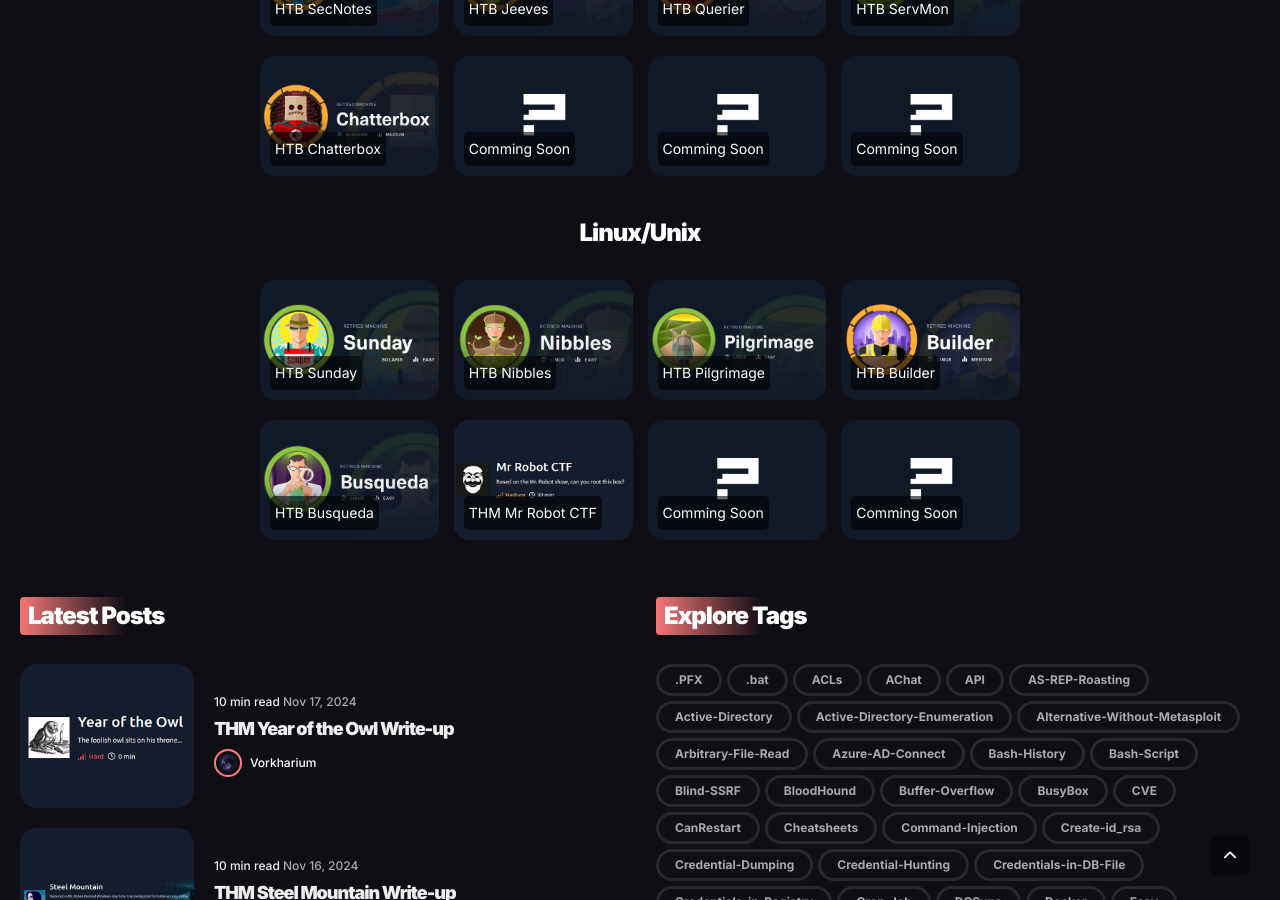
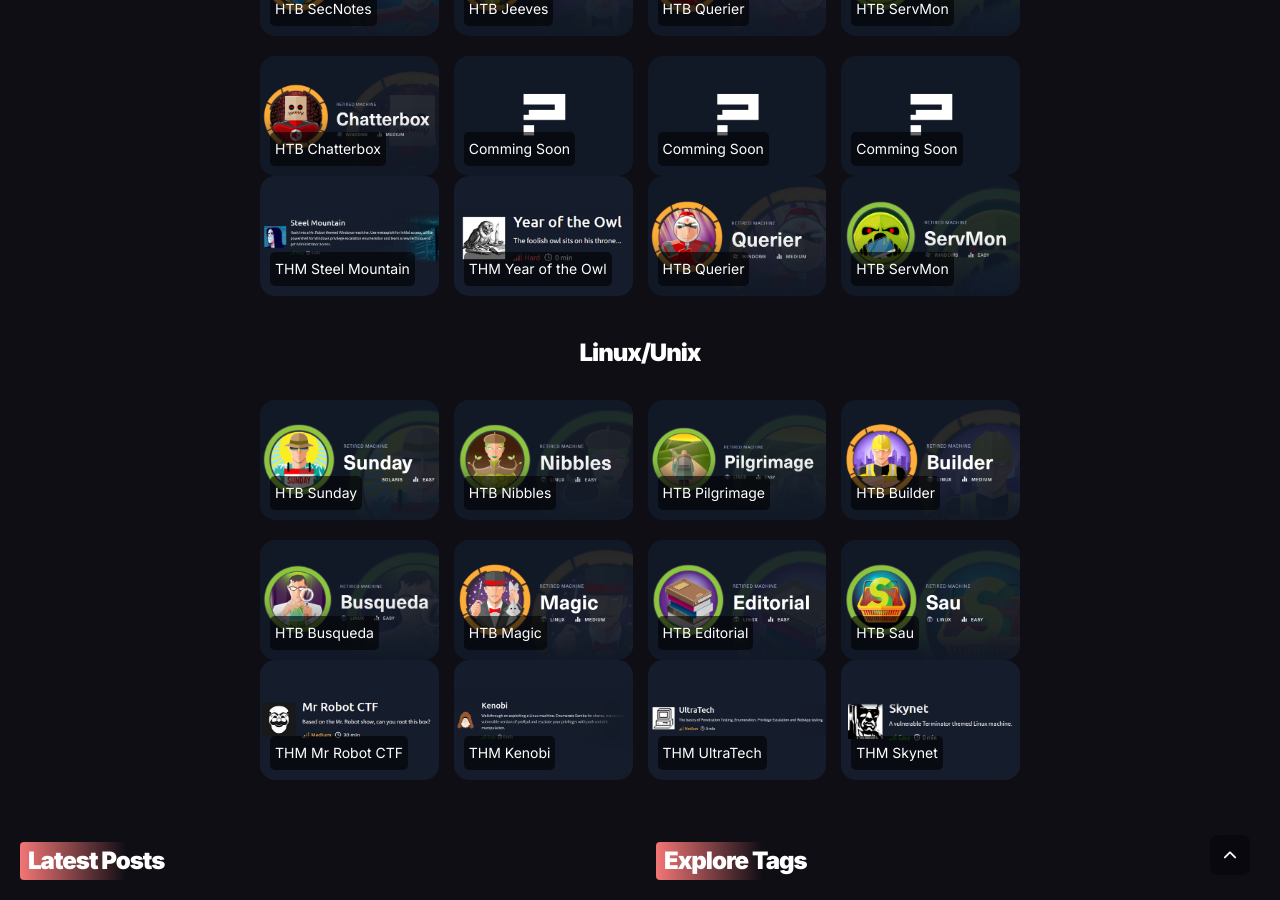
Before and after one commit to Vorkharium/vorkharium.github.io, a Jekyll site: the page built from _pages/write-ups.md, in a window 1280 px wide and 900 px high, scrolled down 1215 px. Built offline with Jekyll 4.4.1, drawn with Linux system fonts in a browser that asks for light colours.

Commit message:
Update write-ups.md

```diff
--- a/_pages/write-ups.md
+++ b/_pages/write-ups.md
@@ -217,6 +217,56 @@
     </div>
 </div>
 
+<div style="display: flex; justify-content: center; gap: 15px;">
+    <div style="position: relative; display: inline-block;">
+        <a href="/THM-Steel-Mountain-Write-up">
+            <img src="/images/thm_steel_mountain.png" alt="THM Steel Mountain"
+                 style="width: 200px; height: 120px; border-radius: 15px; object-fit: cover;">
+            <div style="position: absolute; bottom: 10px; left: 10px; color: white;
+                        background-color: rgba(0, 0, 0, 0.6); padding: 5px;
+                        border-radius: 5px; font-size: 14px;">
+                THM Steel Mountain
+            </div>
+        </a>
+    </div>
+
+    <div style="position: relative; display: inline-block;">
+        <a href="/THM-Year-of-the-Owl-Write-up">
+            <img src="/images/thm_year_of_the_owl.png" alt="THM Year of the Owl"
+                 style="width: 200px; height: 120px; border-radius: 15px; object-fit: cover;">
+            <div style="position: absolute; bottom: 10px; left: 10px; color: white;
+                        background-color: rgba(0, 0, 0, 0.6); padding: 5px;
+                        border-radius: 5px; font-size: 14px;">
+                THM Year of the Owl
+            </div>
+        </a>
+    </div>
+
+    <div style="position: relative; display: inline-block;">
+        <a href="/">
+            <img src="/images/htb_querier.png" alt="HTB Querier"
+                 style="width: 200px; height: 120px; border-radius: 15px; object-fit: cover;">
+            <div style="position: absolute; bottom: 10px; left: 10px; color: white;
+                        background-color: rgba(0, 0, 0, 0.6); padding: 5px;
+                        border-radius: 5px; font-size: 14px;">
+                HTB Querier
+            </div>
+        </a>
+    </div>
+
+    <div style="position: relative; display: inline-block;">
+        <a href="/HTB-Servmon-Write-up">
+            <img src="/images/htb_servmon.png" alt="HTB ServMon"
+                 style="width: 200px; height: 120px; border-radius: 15px; object-fit: cover;">
+            <div style="position: absolute; bottom: 10px; left: 10px; color: white;
+                        background-color: rgba(0, 0, 0, 0.6); padding: 5px;
+                        border-radius: 5px; font-size: 14px;">
+                HTB ServMon
+            </div>
+        </a>
+    </div>
+</div>
+
 <div style="margin-top: 40px; text-align: center;">
   <h3 style="color: #ffffff;">Linux/Unix</h3>
 </div>
@@ -287,6 +337,44 @@
     </div>
 
     <div style="position: relative; display: inline-block;">
+        <a href="/HTB-Magic-Write-up">
+            <img src="/images/htb_magic.png" alt="HTB Magic"
+                 style="width: 200px; height: 120px; border-radius: 15px; object-fit: cover;">
+            <div style="position: absolute; bottom: 10px; left: 10px; color: white;
+                        background-color: rgba(0, 0, 0, 0.6); padding: 5px;
+                        border-radius: 5px; font-size: 14px;">
+                HTB Magic
+            </div>
+        </a>
+    </div>
+
+    <div style="position: relative; display: inline-block;">
+        <a href="/HTB-Editorial-Write-up">
+            <img src="/images/htb_editorial.png" alt="HTB Editorial"
+                 style="width: 200px; height: 120px; border-radius: 15px; object-fit: cover;">
+            <div style="position: absolute; bottom: 10px; left: 10px; color: white;
+                        background-color: rgba(0, 0, 0, 0.6); padding: 5px;
+                        border-radius: 5px; font-size: 14px;">
+                HTB Editorial
+            </div>
+        </a>
+    </div>
+
+    <div style="position: relative; display: inline-block;">
+        <a href="/HTB-Sau-Write-up">
+            <img src="/images/htb_sau.png" alt="HTB Sau"
+                 style="width: 200px; height: 120px; border-radius: 15px; object-fit: cover;">
+            <div style="position: absolute; bottom: 10px; left: 10px; color: white;
+                        background-color: rgba(0, 0, 0, 0.6); padding: 5px;
+                        border-radius: 5px; font-size: 14px;">
+                HTB Sau
+            </div>
+        </a>
+    </div>
+</div>
+
+<div style="display: flex; justify-content: center; gap: 15px;">
+    <div style="position: relative; display: inline-block;">
         <a href="/THM-Mr-Robot-CTF-Write-Up">
             <img src="/images/thm_mr_robot_ctf.png" alt="THM Mr Robot CTF"
                  style="width: 200px; height: 120px; border-radius: 15px; object-fit: cover;">
@@ -299,26 +387,40 @@
     </div>
 
     <div style="position: relative; display: inline-block;">
-        <a href="/">
-            <img src="/images/surprise.png" alt="Comming Soon"
+        <a href="/THM-Kenobi-Write-Up">
+            <img src="/images/thm_kenobi.png" alt="THM Kenobi"
                  style="width: 200px; height: 120px; border-radius: 15px; object-fit: cover;">
             <div style="position: absolute; bottom: 10px; left: 10px; color: white;
                         background-color: rgba(0, 0, 0, 0.6); padding: 5px;
                         border-radius: 5px; font-size: 14px;">
-                Comming Soon
+                THM Kenobi
             </div>
         </a>
     </div>
 
     <div style="position: relative; display: inline-block;">
-        <a href="/">
-            <img src="/images/surprise.png" alt="Comming Soon"
+        <a href="/THM-UltraTech-Write-Up">
+            <img src="/images/thm_ultratech.png" alt="THM UltraTech"
                  style="width: 200px; height: 120px; border-radius: 15px; object-fit: cover;">
             <div style="position: absolute; bottom: 10px; left: 10px; color: white;
                         background-color: rgba(0, 0, 0, 0.6); padding: 5px;
                         border-radius: 5px; font-size: 14px;">
-                Comming Soon
+                THM UltraTech
+            </div>
+        </a>
+    </div>
+
+    <div style="position: relative; display: inline-block;">
+        <a href="/THM-Skynet-Write-Up">
+            <img src="/images/thm_skynet.png" alt="THM Skynet"
+                 style="width: 200px; height: 120px; border-radius: 15px; object-fit: cover;">
+            <div style="position: absolute; bottom: 10px; left: 10px; color: white;
+                        background-color: rgba(0, 0, 0, 0.6); padding: 5px;
+                        border-radius: 5px; font-size: 14px;">
+                THM Skynet
             </div>
         </a>
     </div>
 </div>
+
+<div style="height: 5px;"></div>
```
